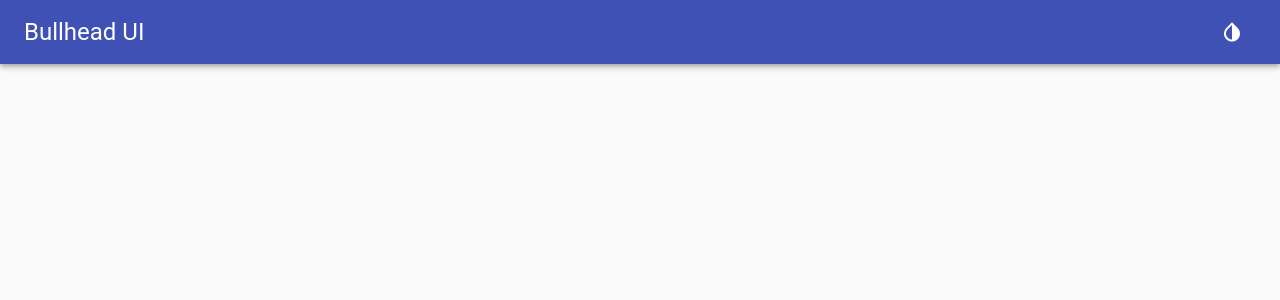
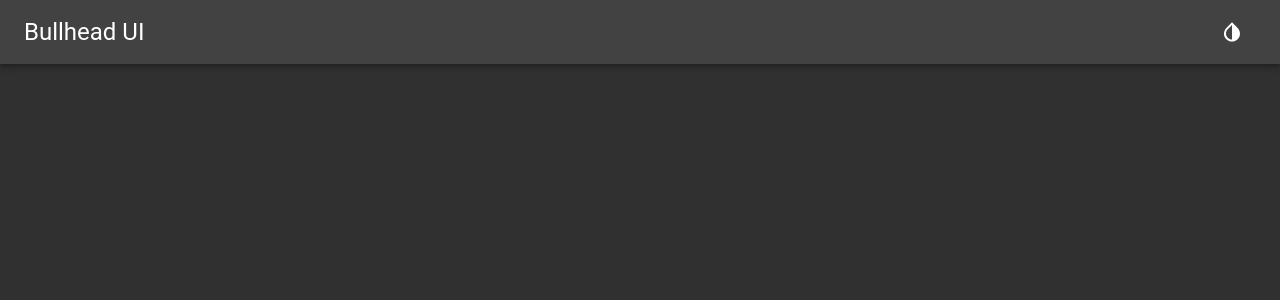
Before and after one commit to andrekupka/bullhead-control-ui, a React (Create React App) app: page / in a window 1280 px wide. Shown: the top 300 px of the page. Built offline with nearby package versions, Linux system fonts and the light colour scheme.

Commit message:
add dark theme toggle and add redux

```diff
--- a/src/App.tsx
+++ /dev/null
@@ -1,4 +0,0 @@
-import React from 'react';
-import {BullheadUI} from './components/BullheadUI';
-
-export const App = () => <BullheadUI/>;
--- /dev/null
+++ b/src/bullhead/Bullhead.tsx
@@ -0,0 +1,36 @@
+import React, {useMemo} from 'react';
+import {createMuiTheme, CssBaseline, MuiThemeProvider} from '@material-ui/core';
+import {NavBar} from './components/navbar/NavBar';
+import {BullheadState} from './state';
+import {connect} from 'react-redux';
+
+interface Props {
+    isDark: boolean;
+}
+
+const PureBullhead = (props: Props) => {
+    const theme = useMemo(() => createMuiTheme({
+        palette: {
+            type: props.isDark ? 'dark' : 'light'
+        }
+    }), [props.isDark]);
+
+    return (
+        <MuiThemeProvider theme={theme}>
+            <CssBaseline>
+                <div>
+                    <NavBar/>
+                </div>
+            </CssBaseline>
+        </MuiThemeProvider>
+    );
+};
+
+const mapStateToProps = (state: BullheadState) => ({
+    isDark: state.theme.isDark
+});
+
+
+export const Bullhead = connect(
+    mapStateToProps
+)(PureBullhead);
--- a/src/components/navbar/NavBar.tsx
+++ b/src/bullhead/components/navbar/NavBar.tsx
@@ -1,16 +1,16 @@
 import React from 'react';
 import {AppBar, Toolbar, Typography} from '@material-ui/core';
-import {ContrastChooserButton} from './ContrastChooserButton';
+import {ThemeToggleButton} from './ThemeToggleButton';
 
 export const NavBar = () => {
     return (
-      <AppBar position='static'>
+      <AppBar position='static' color='inherit'>
           <Toolbar>
               <Typography variant='h5' style={{flex: 1}}>
                   Bullhead UI
               </Typography>
-              <ContrastChooserButton/>
+              <ThemeToggleButton/>
           </Toolbar>
       </AppBar>
     );
-}
+};
--- /dev/null
+++ b/src/bullhead/components/navbar/ThemeToggleButton.tsx
@@ -0,0 +1,28 @@
+import React, {Dispatch} from 'react';
+import {IconButton} from '@material-ui/core';
+import {InvertColors} from '@material-ui/icons';
+import {ThemeActionTypes, toggleTheme, ToggleThemeAction} from '../../state/theme/actions';
+import {connect} from 'react-redux';
+
+interface Props {
+    onToggleTheme: () => void;
+}
+
+const PureThemeToggleButton = (props: Props) => {
+  return (
+      <IconButton color='inherit' onClick={() => props.onToggleTheme()}>
+          <InvertColors/>
+      </IconButton>
+  );
+};
+
+const mapDispatchToProps = (dispatch: Dispatch<ToggleThemeAction>) => {
+    return {
+        onToggleTheme: () => dispatch(toggleTheme())
+    };
+};
+
+export const ThemeToggleButton = connect(
+    null,
+    mapDispatchToProps,
+)(PureThemeToggleButton);
--- /dev/null
+++ b/src/bullhead/state/index.ts
@@ -0,0 +1,8 @@
+import {combineReducers} from 'redux';
+import {themeReducer} from './theme/themeReducer';
+
+export const bullheadReducer = combineReducers({
+    theme: themeReducer
+});
+
+export type BullheadState = ReturnType<typeof bullheadReducer>;
--- /dev/null
+++ b/src/bullhead/state/theme/actions.ts
@@ -0,0 +1,11 @@
+export const TOGGLE_THEME_TYPE = 'TOGGLE_THEME';
+
+export interface ToggleThemeAction {
+    type: typeof TOGGLE_THEME_TYPE,
+}
+
+export type ThemeActionTypes = ToggleThemeAction;
+
+export const toggleTheme = (): ThemeActionTypes => ({
+    type: TOGGLE_THEME_TYPE
+});
--- /dev/null
+++ b/src/bullhead/state/theme/themeReducer.ts
@@ -0,0 +1,21 @@
+import {ThemeActionTypes, TOGGLE_THEME_TYPE} from './actions';
+
+interface ThemeState {
+    isDark: boolean;
+}
+
+const INITIAL_STATE: ThemeState = {
+    isDark: true
+};
+
+export const themeReducer = (state: ThemeState = INITIAL_STATE, action: ThemeActionTypes): ThemeState => {
+    switch (action.type) {
+        case TOGGLE_THEME_TYPE:
+            return {
+                ...state,
+                isDark: !state.isDark
+            };
+        default:
+            return state;
+    }
+};
--- /dev/null
+++ b/src/bullhead/store.ts
@@ -0,0 +1,8 @@
+import {createStore} from 'redux';
+import {bullheadReducer} from './state';
+import {composeWithDevTools} from 'redux-devtools-extension';
+
+export const store = createStore(
+    bullheadReducer,
+    composeWithDevTools()
+);
--- a/src/components/BullheadUI.tsx
+++ /dev/null
@@ -1,11 +0,0 @@
-import React from 'react';
-import {CssBaseline} from '@material-ui/core';
-import {NavBar} from './navbar/NavBar';
-
-export const BullheadUI = () => {
-    return <CssBaseline>
-        <div>
-            <NavBar/>
-        </div>
-    </CssBaseline>;
-};
--- a/src/components/navbar/ContrastChooserButton.tsx
+++ /dev/null
@@ -1,11 +0,0 @@
-import React from 'react';
-import {IconButton} from '@material-ui/core';
-import {InvertColors} from '@material-ui/icons';
-
-export const ContrastChooserButton = () => {
-  return (
-      <IconButton color='inherit'>
-          <InvertColors/>
-      </IconButton>
-  );
-};
--- a/src/index.tsx
+++ b/src/index.tsx
@@ -1,9 +1,16 @@
 import React from 'react';
 import ReactDOM from 'react-dom';
-import {App} from './App';
+import {Provider} from 'react-redux';
 import * as serviceWorker from './serviceWorker';
+import {Bullhead} from './bullhead/Bullhead';
+import {store} from './bullhead/store';
 
-ReactDOM.render(<App/>, document.getElementById('root'));
+ReactDOM.render(
+    <Provider store={store}>
+        <Bullhead/>
+    </Provider>,
+    document.getElementById('root')
+);
 
 // If you want your app to work offline and load faster, you can change
 // unregister() to register() below. Note this comes with some pitfalls.
```
Also changed, not shown: package.json (+7 -0 lines), 1 other file (tests, documents, lock files or other folders).
